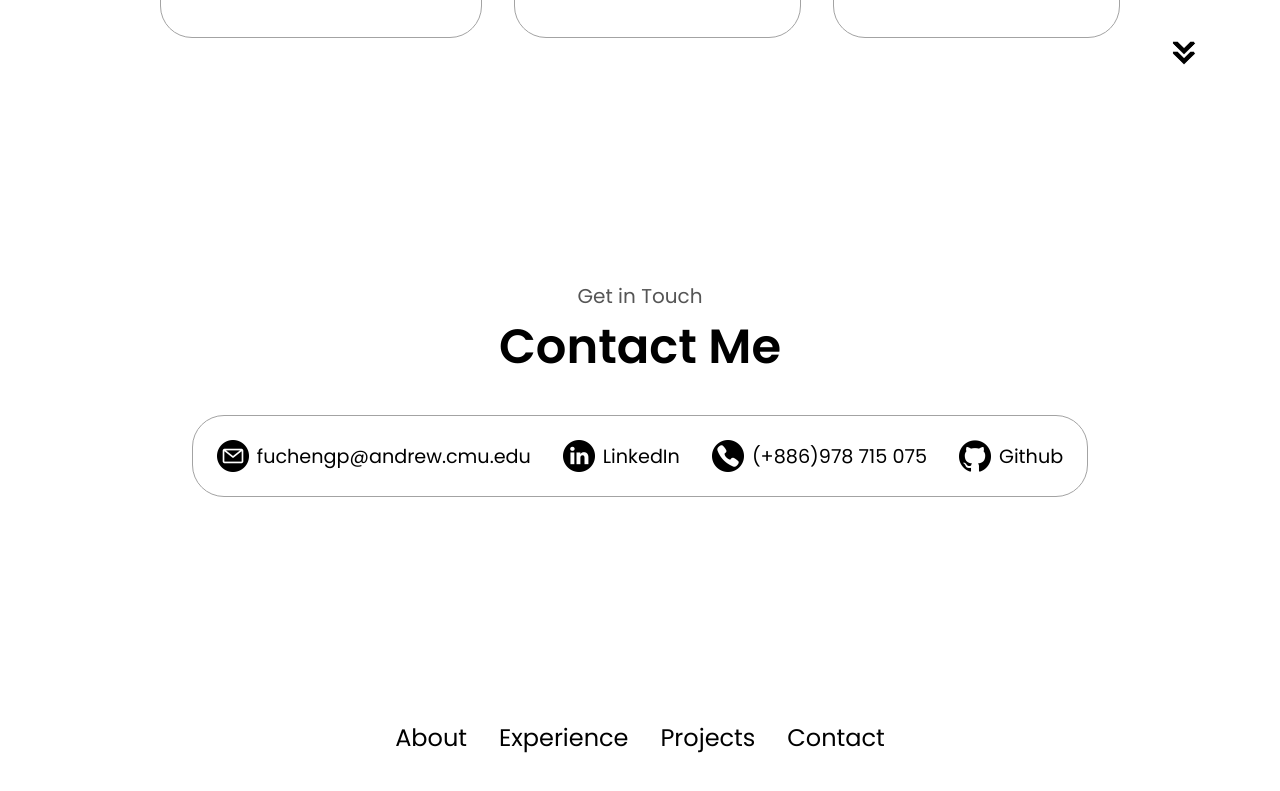
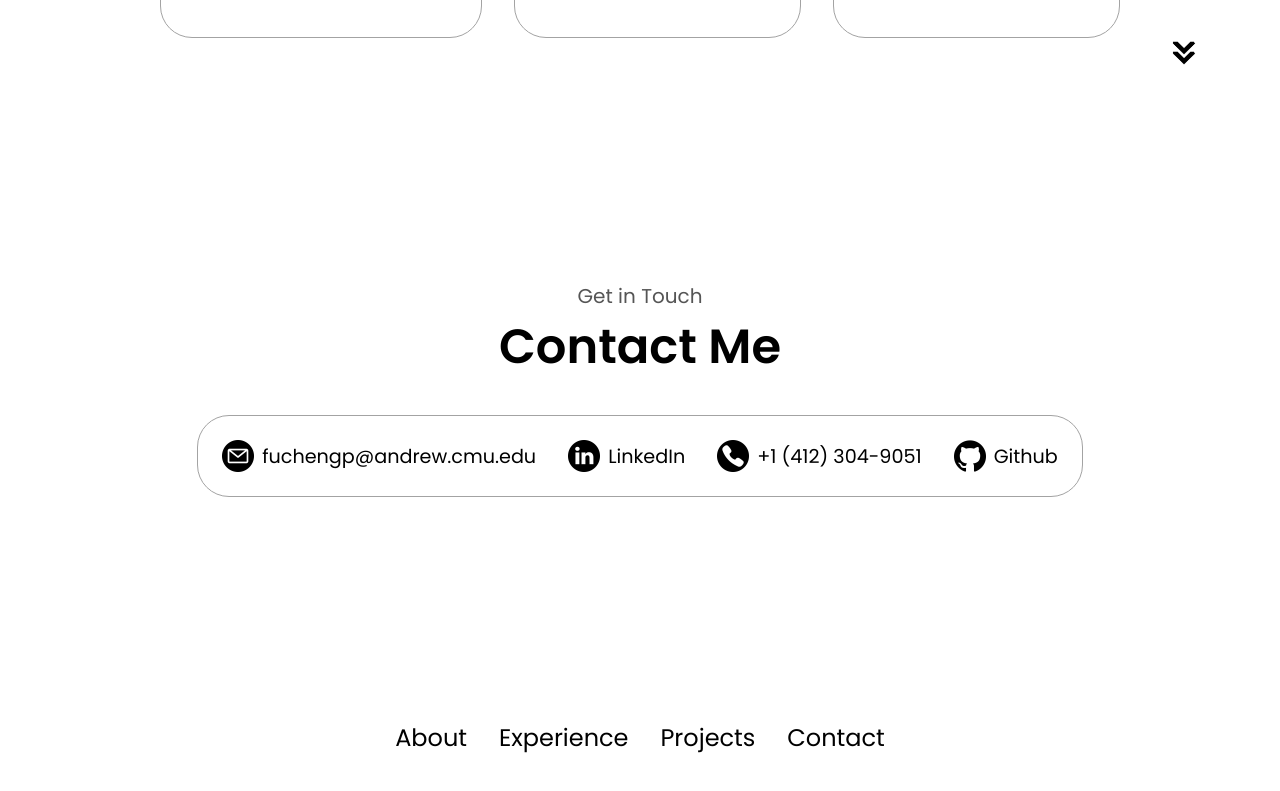
Before and after one commit to georgepan900530/My-Personal-Website, a plain HTML site: page index.html in a window 1280 px wide. Shown: the part 2723-3514 px from the top of the page. Drawn offline with Linux system fonts and the light colour scheme.

Commit message:
Update index.html

```diff
--- a/index.html
+++ b/index.html
@@ -351,7 +351,7 @@
             </div>
             <div class="contact-info-container">
                 <img src="./assets/phone.png" alt="Phone icon" class="icon contact-icon phone-icon" />
-                <p><a href="tel:+886978715075" target="_blank">(+886)978 715 075</a></p>
+                <p><a href="tel:+14123049051" target="_blank">+1 (412) 304-9051</a></p>
             </div>
             <div class="contact-info-container">
                 <img src="./assets/github.png" alt="Github icon" class="icon contact-icon github-icon" />
```
